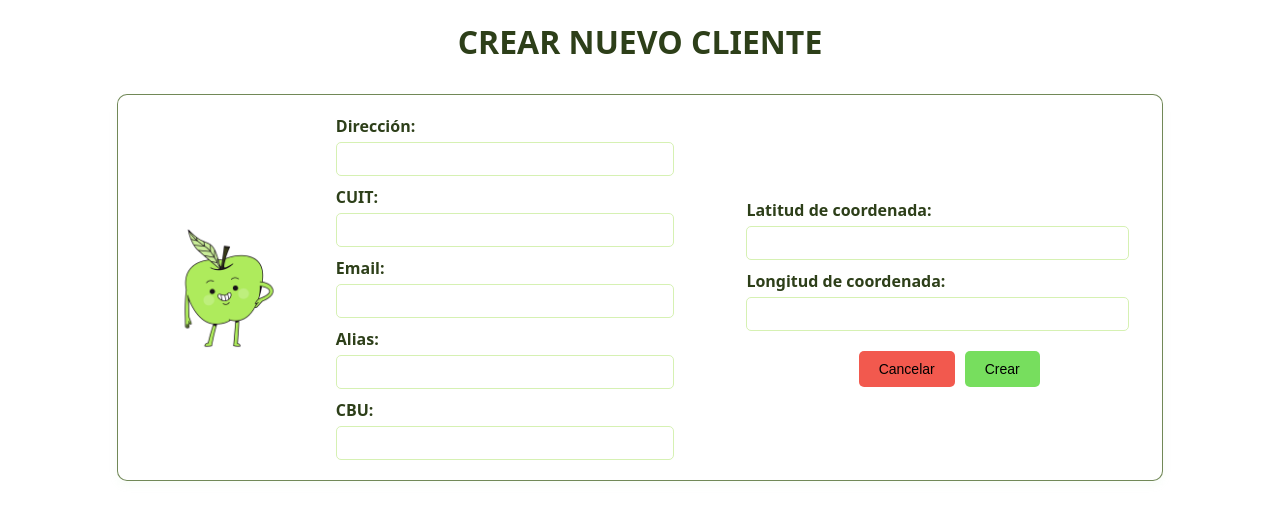
After one commit to violetaferrero/front-desarrollo, a PHP site: page /clienteCrear.html in a window 1280 px wide. The commit adds this page. Shown: the top 520 px of the page. Run offline with PHP 8.4, Linux system fonts and the light colour scheme.

Commit message:
Cambios de Viole

```diff
--- /dev/null
+++ b/clienteCrear.html
@@ -0,0 +1,54 @@
+<!DOCTYPE html>
+<html lang="en">
+<head>
+    <meta charset="UTF-8">
+    <meta name="viewport" content="width=device-width, initial-scale=1.0">
+    <link rel="stylesheet" href="crear.css">
+    <title>Crear Cliente</title>
+</head>
+<body>
+
+    <h1>CREAR NUEVO CLIENTE</h1>
+    <div class="container">
+
+        <img src="logo.png" alt="logo" class="logo">
+
+        <div class="entradas">
+        <p>
+            <label for="direccion*" class="colocar_direccion">Dirección:</label>
+            <input type="text" name="introducir_direccion" id="direccion" required placeholder="">
+        </p>
+        <p>
+            <label for="CUIT*" class="colocar_cuit">CUIT:</label>
+            <input type="text" name="introducir_CUIT" id="cuit" required placeholder="">
+        </p>
+        <p>
+            <label for="email*" class="colocar_email">Email:</label>
+            <input type="text" name="introducir_email" id="email" required placeholder="">
+        </p>
+        <p>
+            <label for="alias*" class="colocar_alias">Alias:</label>
+            <input type="text" name="introducir_alias" id="alias" required placeholder="">
+        </p>
+        <p>
+            <label for="cbu*" class="colocar_cbu">CBU:</label>
+            <input type="text" name="introducir_cbu" id="cbu" required placeholder="">
+        </p>
+    </div>
+        <div class="tres-entrada">
+            <p>
+                <label for="coordenadasLat*" class="colocar_latitud">Latitud de coordenada:</label>
+                <input type="text" name="introducir_latitud" id="latitud" required placeholder="">
+            </p>
+            <p>
+                <label for="coordenadasLong*" class="colocar_longitud">Longitud de coordenada:</label>
+                <input type="text" name="introducir_longitud" id="longitud" required placeholder="">
+            </p>
+            <div class="botones-acep-cancel">
+                <button class="btn-cancelar" type="button" id="cancelar">Cancelar</button>
+                <button class="btn-aceptar" type="button" id="crear" onclick="">Crear</button>
+            </div>
+        </div>
+    </div>
+</body>
+</html>
--- a/crear.css
+++ b/crear.css
@@ -50,21 +50,22 @@ h1 {
 /* Contenedor principal */
 .container {
     display: grid;
-    grid-template-columns: 2fr 1fr; /* Entradas ocupan más espacio que el logo */
+    grid-template-columns: 1fr 2fr 2fr; /* Entradas ocupan más espacio que el logo */
     align-items: center;
     justify-content: center;
     gap: 5px; /* Espacio entre columnas */
-    width: 70%;
-    margin: 20px;
-    padding: 20px;
+    width: 80%;
+    margin: 10px;
+    padding: 10px;
     border: 1px solid #4c692ac9;
     border-radius: 10px;
     box-shadow: 0 4px 8px rgba(184, 235, 183, 0.1);
     background-color: #ffffff;
+
 }
 
 /* Estilo para las entradas */
-.entradas p {
+.entradas p{
     margin: 10px 0;
 }
 
@@ -76,7 +77,25 @@ h1 {
 }
 
 .entradas input {
-    width: 100%;
+    width: 90%;
+    padding: 8px;
+    border: 1px solid #d6f1b3;
+    border-radius: 5px;
+    font-size: 14px;
+}
+.tres-entrada p{
+    margin: 10px 0;
+}
+
+.tres-entrada label {
+    display: block;
+    margin-bottom: 5px;
+    font-weight: bold;
+    color: #2d3f19;
+}
+
+.tres-entrada input {
+    width: 90%;
     padding: 8px;
     border: 1px solid #d6f1b3;
     border-radius: 5px;
@@ -87,7 +106,8 @@ h1 {
 .botones-acep-cancel {
     margin-top: 20px;
     display: flex;
-    justify-content: space-between;
+    justify-content: center;
+    gap: 10px; /* Espacio entre los botones */
 }
 
 .botones-acep-cancel button {
@@ -118,7 +138,7 @@ h1 {
 
 /* Estilo para el logo */
 .logo {
-    max-width: 30%;
+    max-width: 60%;
     height: auto;
     align-self: center;
     justify-self: center;
```
Also changed, not shown: cliente.html (+40 -9 lines).
